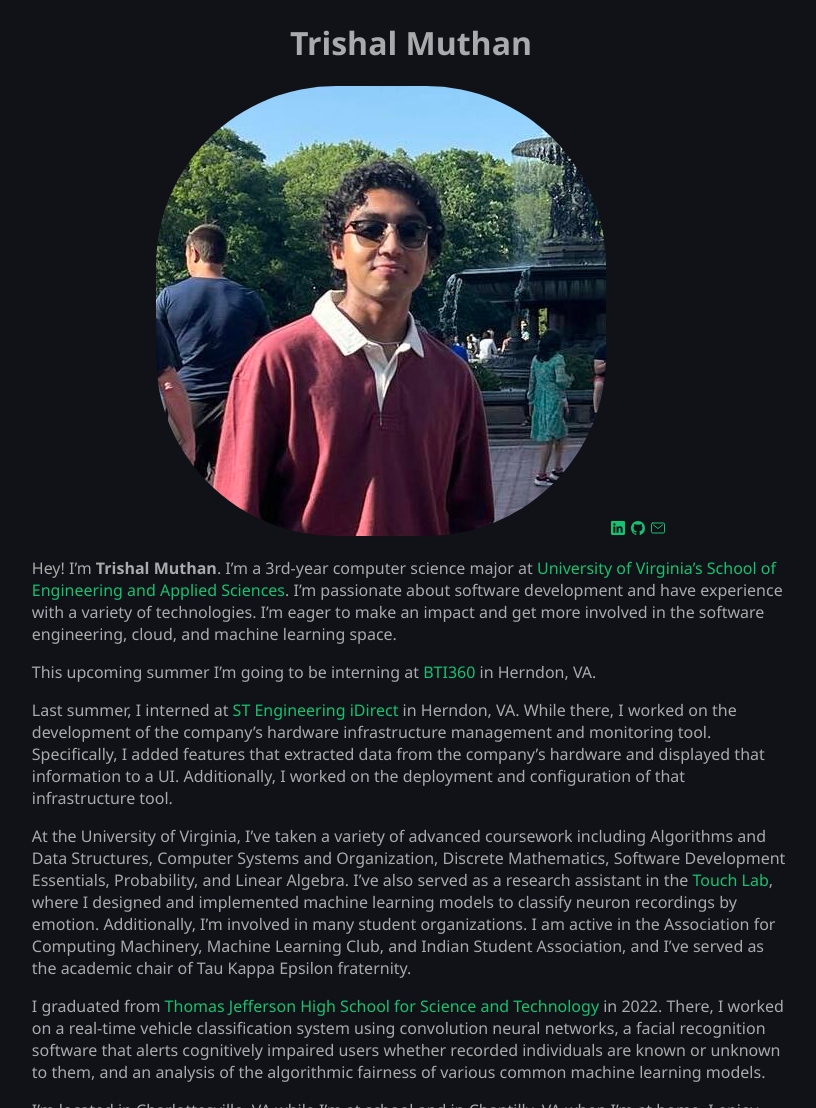
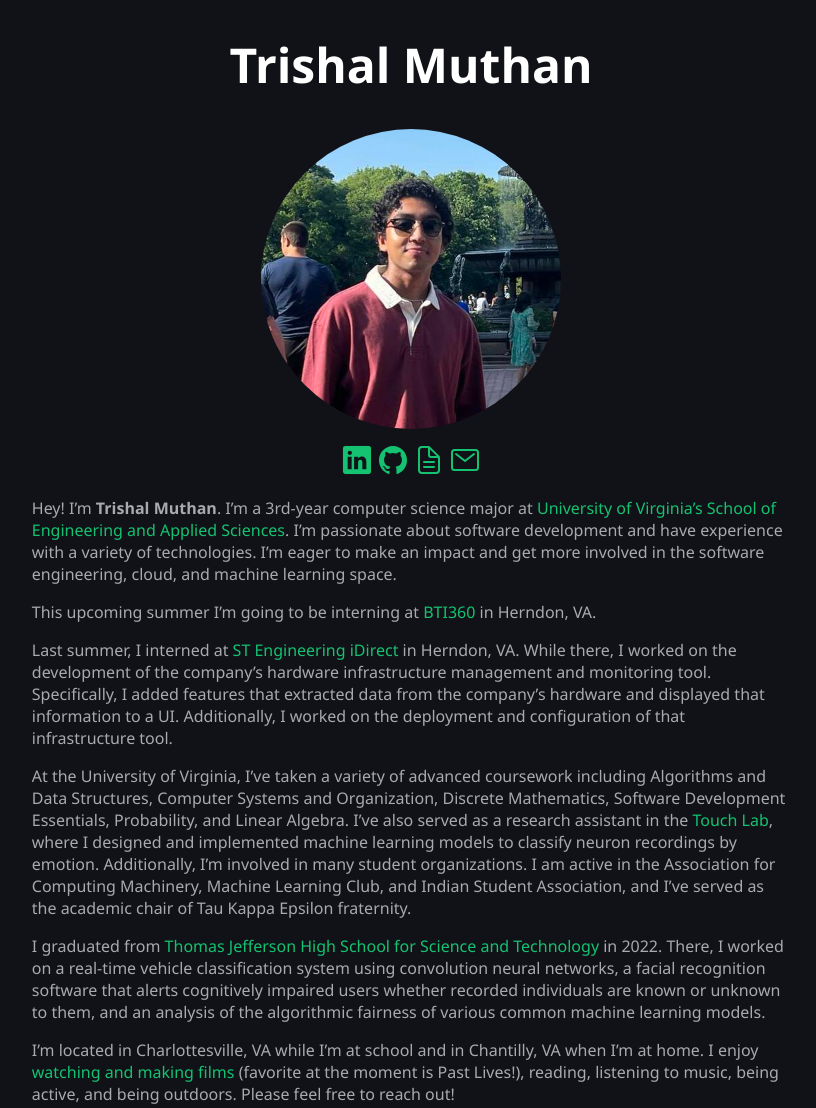
Before and after one commit to trishalmuthan/trishalmuthan.github.io, a plain HTML site: page index.html in a window 1280 px wide. Shown: the top 1108 px of the page, without its empty margins (229-1045 px from the left). Drawn offline with nearby package versions, Linux system fonts and the light colour scheme.

Commit message:
Updated css and fixed icons

```diff
--- a/index.html
+++ b/index.html
@@ -10,11 +10,15 @@
     <h1>Trishal Muthan</h1>
     <div id="centerimagediv">
     <img id="profilepic" src="picofme.jpg" alt="Me!">
-    <a href="https://www.linkedin.com/in/trishalmuthan/"><ion-icon name="logo-linkedin"></ion-icon></a>
-    <a href="https://github.com/trishalmuthan"><ion-icon name="logo-github"></ion-icon></a>
-    <a href="tmmuthan@gmail.com"><ion-icon name="mail-outline"></ion-icon></a>
 </div>
-    <section id="content">
+<div id="centerlogodiv">
+<a href="https://www.linkedin.com/in/trishalmuthan/" title="Linkedin"><ion-icon name="logo-linkedin" size="large"></ion-icon></a>
+    <a href="https://github.com/trishalmuthan" title="Github"><ion-icon name="logo-github" size="large"></ion-icon></a>
+    <a href="TrishalMuthanResume.pdf" title="Resume"><ion-icon name="document-text-outline" size="large"></ion-icon></ion-icon></a>
+    <a href="mailto: tmmuthan@gmail.com" title="Email"><ion-icon name="mail-outline" size="large"></ion-icon></a>
+
+</div>
+    <div id="content">
     <p>Hey! I’m <b>Trishal Muthan</b>. I’m a 3rd-year computer science major at <a href="https://engineering.virginia.edu/departments/computer-science" >University of Virginia’s School of Engineering and Applied Sciences</a>.
         I’m passionate about software development and have experience with a variety of technologies.
         I’m eager to make an impact and get more involved in the software engineering, cloud, and machine learning space.</p>
@@ -34,7 +38,7 @@
     <p> I’m located in Charlottesville, VA while I’m at school and in Chantilly, VA when I’m at home.
         I enjoy <a href="https://letterboxd.com/trishalmuthan/">watching and making films</a> (favorite at the moment is Past Lives!), reading, listening to music, being active, and being outdoors.
         Please feel free to reach out! </p>
-    </section>
+    </div>
     <script type="module" src="https://unpkg.com/ionicons@7.1.0/dist/ionicons/ionicons.esm.js"></script>
 <script nomodule src="https://unpkg.com/ionicons@7.1.0/dist/ionicons/ionicons.js"></script>
 </body>
--- a/styles.css
+++ b/styles.css
@@ -11,6 +11,8 @@ a {
 
 h1 {
     text-align: center;
+    font-size:xxx-large;
+    color:white;
 }
 
 #content {
@@ -19,9 +21,16 @@ h1 {
 }
 
 #profilepic {
-    border-radius: 40%;
+    border-radius: 50%;
+    height:300px;
+    width:300px;
 }
 
 #centerimagediv{
     text-align:center;
 }
+
+#centerlogodiv{
+    margin-top:10px;
+    text-align:center;
+}
```
Also changed, not shown: 1 other file.
